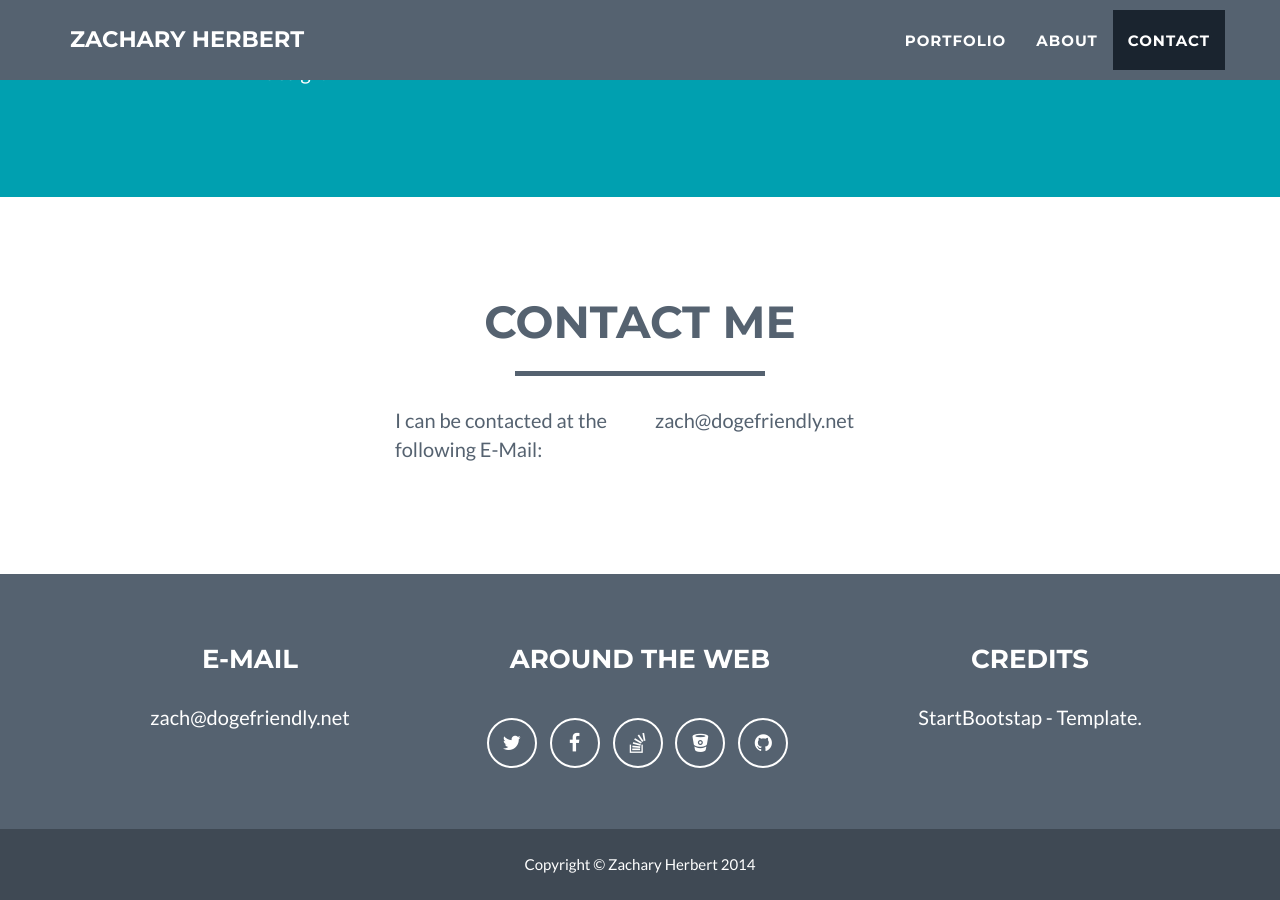
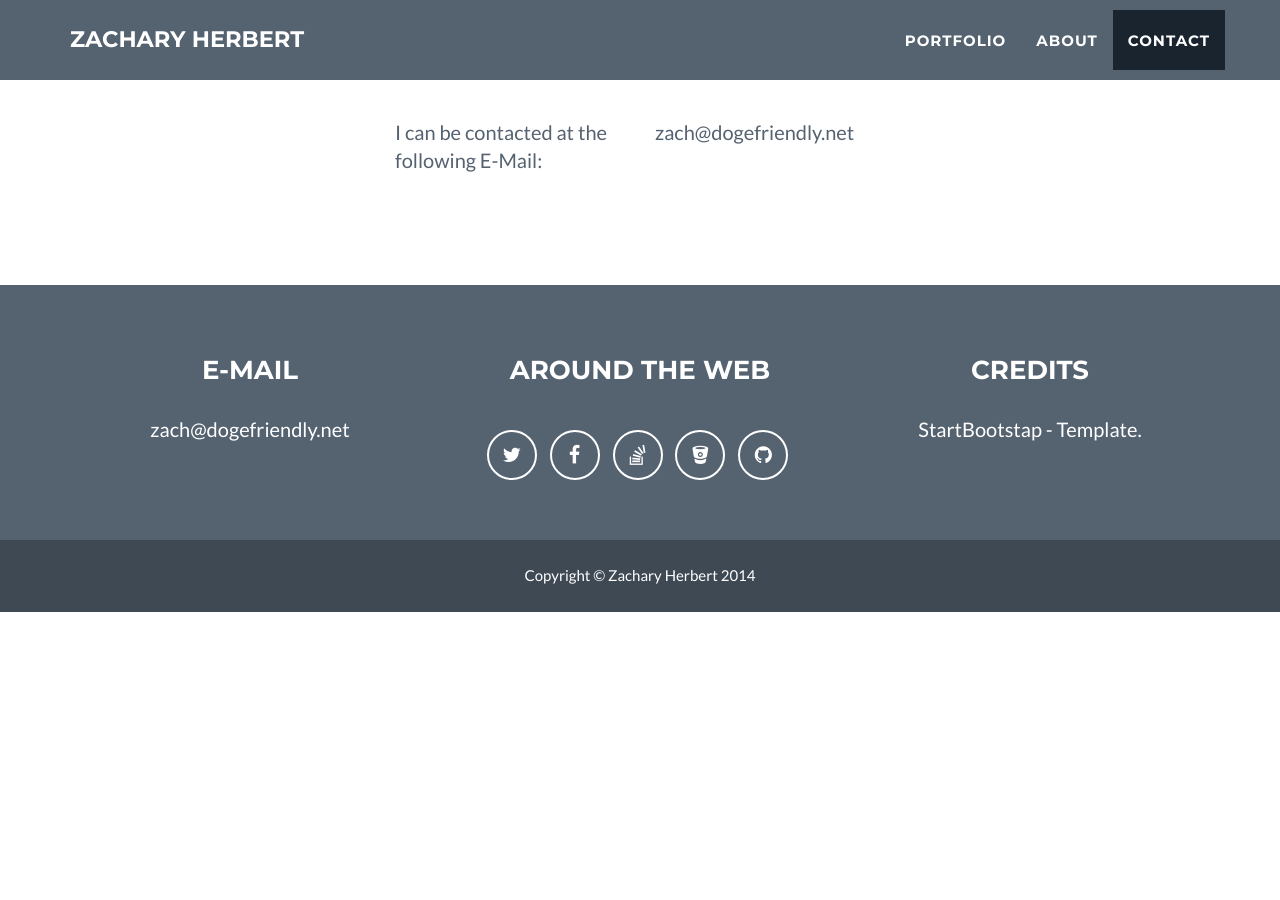
Before and after one commit to derpalicious/derpalicious.github.io, a Jekyll site: the page built from index.html, in a window 1280 px wide and 900 px high, scrolled down 1691 px. Built offline with Jekyll 4.4.1, drawn with Linux system fonts in a browser that asks for light colours; after the commit the page ends 2303 px from its top, so only the background shows below that.

Commit message:
Removed Stars

```diff
--- a/_includes/about.html
+++ b/_includes/about.html
@@ -4,7 +4,7 @@
             <div class="row">
                 <div class="col-lg-12 text-center">
                     <h2>About</h2>
-                    <hr class="star-light">
+                  <!--  <hr class="star-light">-->
                 </div>
             </div>
             <div class="row">
--- a/_includes/contact.html
+++ b/_includes/contact.html
@@ -3,8 +3,8 @@
         <div class="container">
             <div class="row">
                 <div class="col-lg-12 text-center">
-                    <h2>Contact Me</h2>
-                    <hr class="star-primary">
+                    <!--<h2>Contact Me</h2>
+                    <hr class="star-primary">-->
                 </div>
             </div>
             <div class="row">
--- a/_includes/header.html
+++ b/_includes/header.html
@@ -42,7 +42,7 @@
                     <img class="img-responsive" src="img/profile.png" alt="">
                     <div class="intro-text">
                         <span class="name">{{ site.title }}</span>
-                        <hr class="star-light">
+                  <!--  <hr class="star-light">-->
                         <span class="skills">3D Animator, Video and Digital Editor</span>
                     </div>
                 </div>
--- a/_includes/portfolio_grid.html
+++ b/_includes/portfolio_grid.html
@@ -5,7 +5,7 @@
             <div class="row">
                 <div class="col-lg-12 text-center">
                     <h2>Portfolio</h2>
-                    <hr class="star-primary">
+                  <!--  <hr class="star-light">-->
                 </div>
             </div>
             <div class="row">
```
